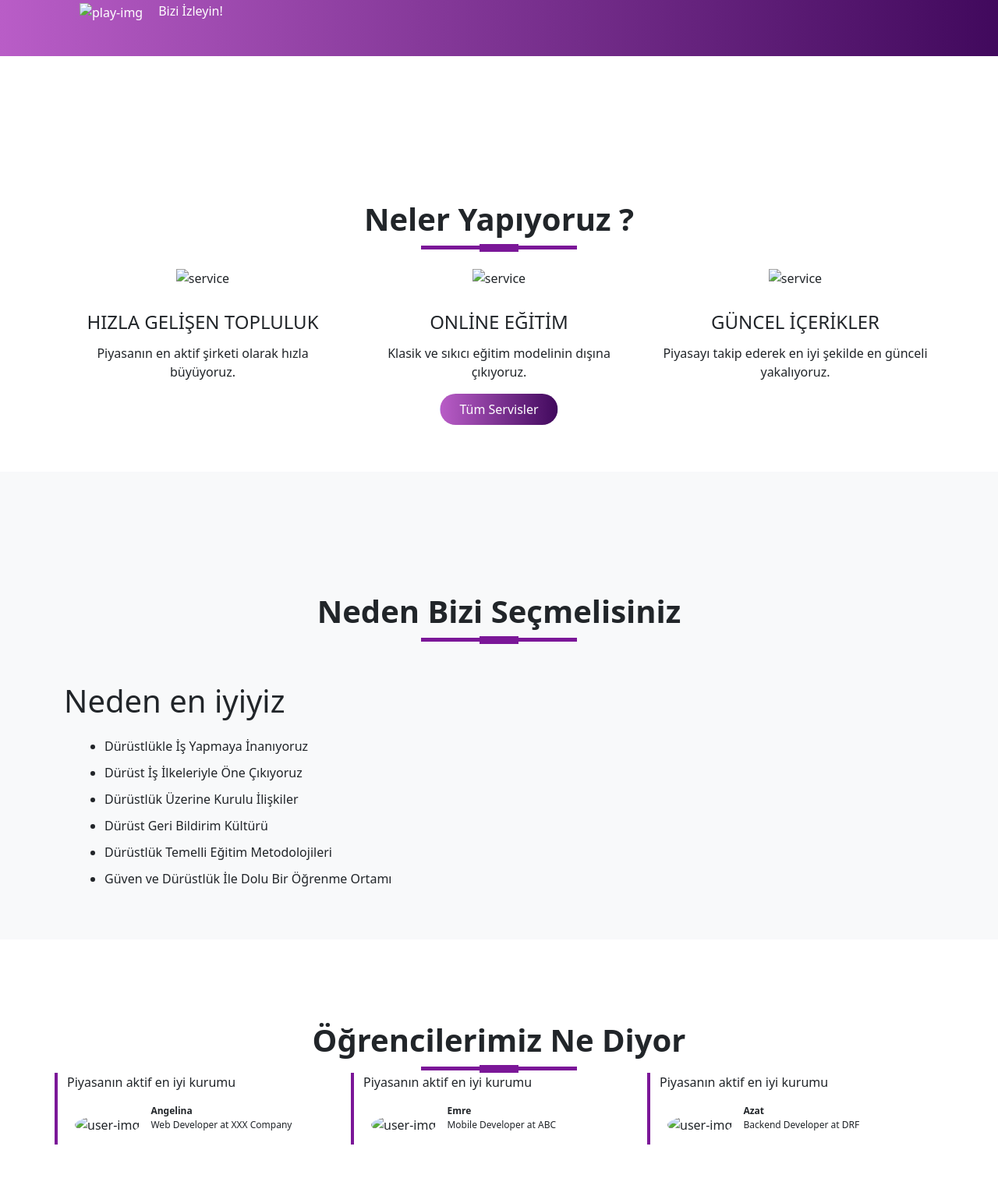
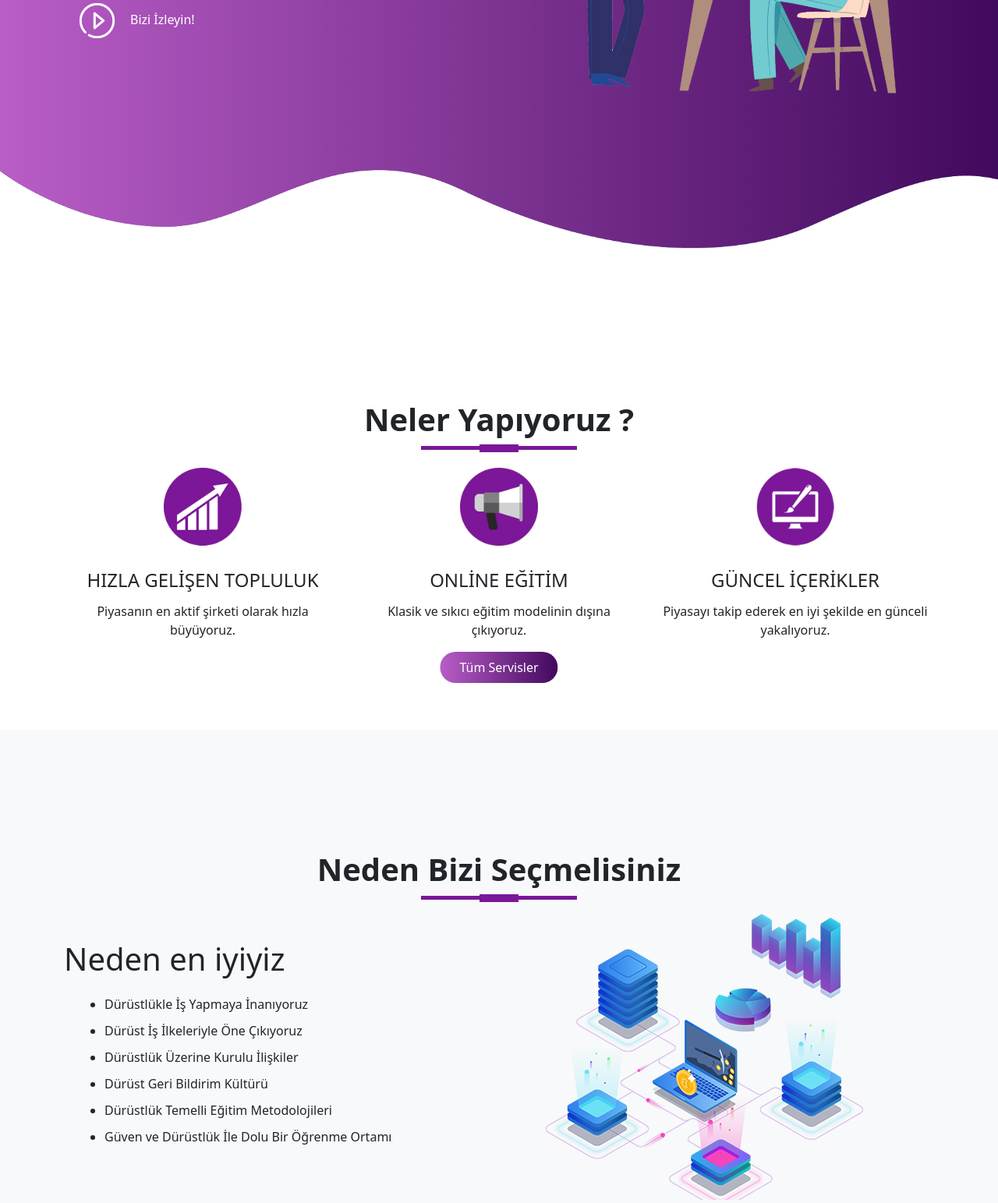
Before and after one commit to blackazat/Udemig-Web-Sayfa, a plain HTML site: page index.html in a window 1280 px wide. Shown: the part 375-1918 px from the top of the page at 78% size. Drawn offline with nearby package versions, Linux system fonts and the light colour scheme; files whose address does not match are found by name.

Commit message:
first commit

```diff
--- a/index.html
+++ b/index.html
@@ -73,16 +73,16 @@
               eğitim alabilirsiniz.
             </p>
             <a href="#"
-              ><img src="./play.png" class="play-btn" alt="play-img" />Bizi
+              ><img src="/img/play.png" class="play-btn" alt="play-img" />Bizi
               İzleyin!</a
             >
           </div>
           <div class="col-md-6 text-center">
-            <img src="./home2.png" class="bottom-img" alt="banner-img" />
+            <img src="./img/home2.png" class="bottom-img" alt="banner-img" />
           </div>
         </div>
       </div>
-      <img src="./wave1.png" class="wave" alt="" />
+      <img src="/img/wave1.png" class="wave" alt="" />
     </section>
     <!-- ! servis alanı -->
     <section id="services">
@@ -90,17 +90,17 @@
         <h1 class="text-center title">Neler Yapıyoruz ?</h1>
         <div class="row text-center">
           <div class="col-md-4 services">
-            <img src="./service1.png" class="service-img" alt="service" />
+            <img src="/img/service1.png" class="service-img" alt="service" />
             <h4>HIZLA GELİŞEN TOPLULUK</h4>
             <p>Piyasanın en aktif şirketi olarak hızla büyüyoruz.</p>
           </div>
           <div class="col-md-4 services">
-            <img src="./service2.png" class="service-img" alt="service" />
+            <img src="/img/service2.png" class="service-img" alt="service" />
             <h4>ONLİNE EĞİTİM</h4>
             <p>Klasik ve sıkıcı eğitim modelinin dışına çıkıyoruz.</p>
           </div>
           <div class="col-md-4 services">
-            <img src="./service3.png" class="service-img" alt="service" />
+            <img src="/img/service3.png" class="service-img" alt="service" />
             <h4>GÜNCEL İÇERİKLER</h4>
             <p>Piyasayı takip ederek en iyi şekilde en günceli yakalıyoruz.</p>
           </div>
@@ -127,7 +127,7 @@
             </ul>
           </div>
           <div class="col-md-6 about-us">
-            <img src="./network.png" alt="" />
+            <img src="/img/network.png" alt="" />
           </div>
         </div>
       </div>
@@ -139,7 +139,7 @@
         <div class="row">
           <div class="col-md-4 customers">
             <p>Piyasanın aktif en iyi kurumu</p>
-            <img src="./user1.png" alt="user-img" />
+            <img src="./img/user1.png" alt="user-img" />
             <p class="user-details">
               <b>Angelina</b><br />
               Web Developer at XXX Company
@@ -147,7 +147,7 @@
           </div>
           <div class="col-md-4 customers">
             <p>Piyasanın aktif en iyi kurumu</p>
-            <img src="./user2.png" alt="user-img" />
+            <img src="./img/user2.png" alt="user-img" />
             <p class="user-details">
               <b>Emre</b><br />
               Mobile Developer at ABC
@@ -155,7 +155,7 @@
           </div>
           <div class="col-md-4 customers">
             <p>Piyasanın aktif en iyi kurumu</p>
-            <img src="./user3.png" alt="user-img" />
+            <img src="./img/user3.png" alt="user-img" />
             <p class="user-details">
               <b>Azat</b><br />
               Backend Developer at DRF
@@ -179,11 +179,11 @@
     </section>
     <!-- ! footer -->
     <section id="footer">
-      <img src="./wave2.png" class="footer-img" alt="footer-img" />
+      <img src="./img/wave2.png" class="footer-img" alt="footer-img" />
       <div class="container">
         <div class="row">
           <div class="col-md-4 footer-box">
-            <img src="./Udemig.png" alt="logo" />
+            <img src="./img/Udemig.png" alt="logo" />
             <p>
               Lorem ipsum dolor sit amet consectetur adipisicing elit. Inventore
               commodi quasi sit corrupti dignissimos temporibus reiciendis nihil
```
Also changed, not shown: 1 other file.
